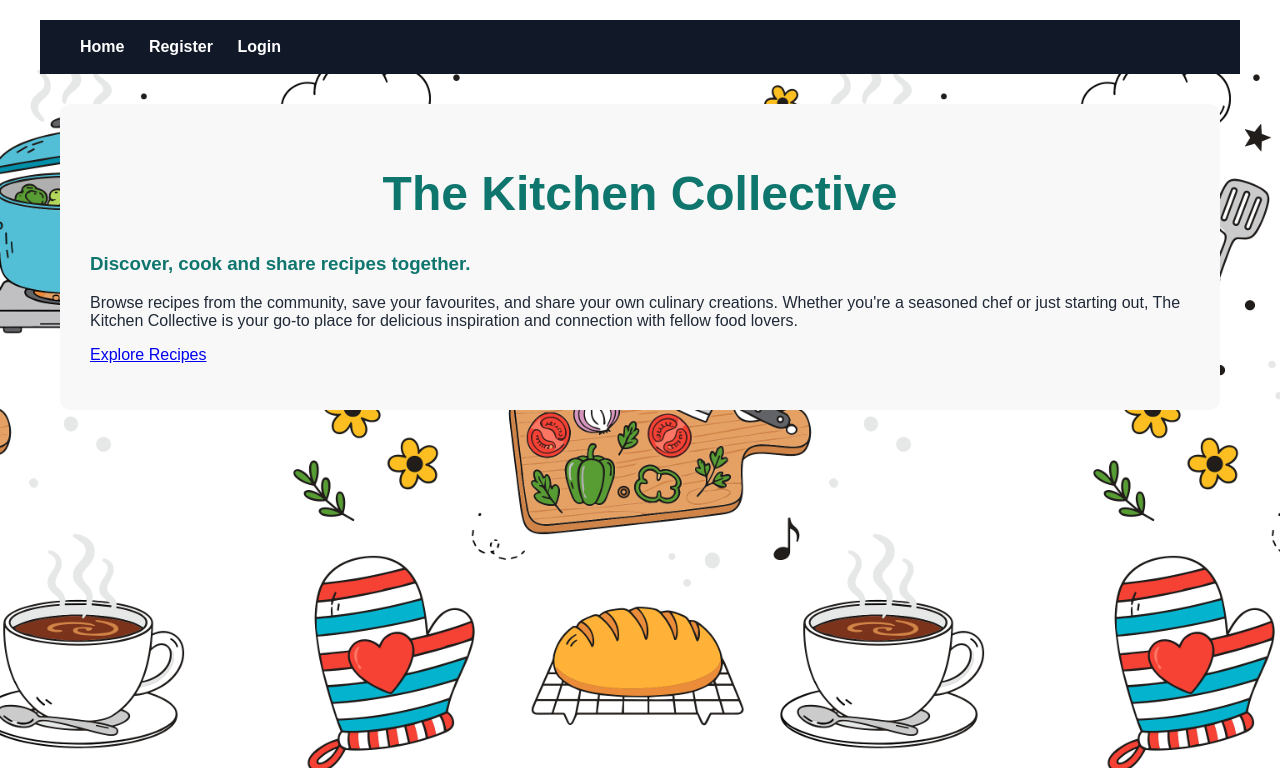
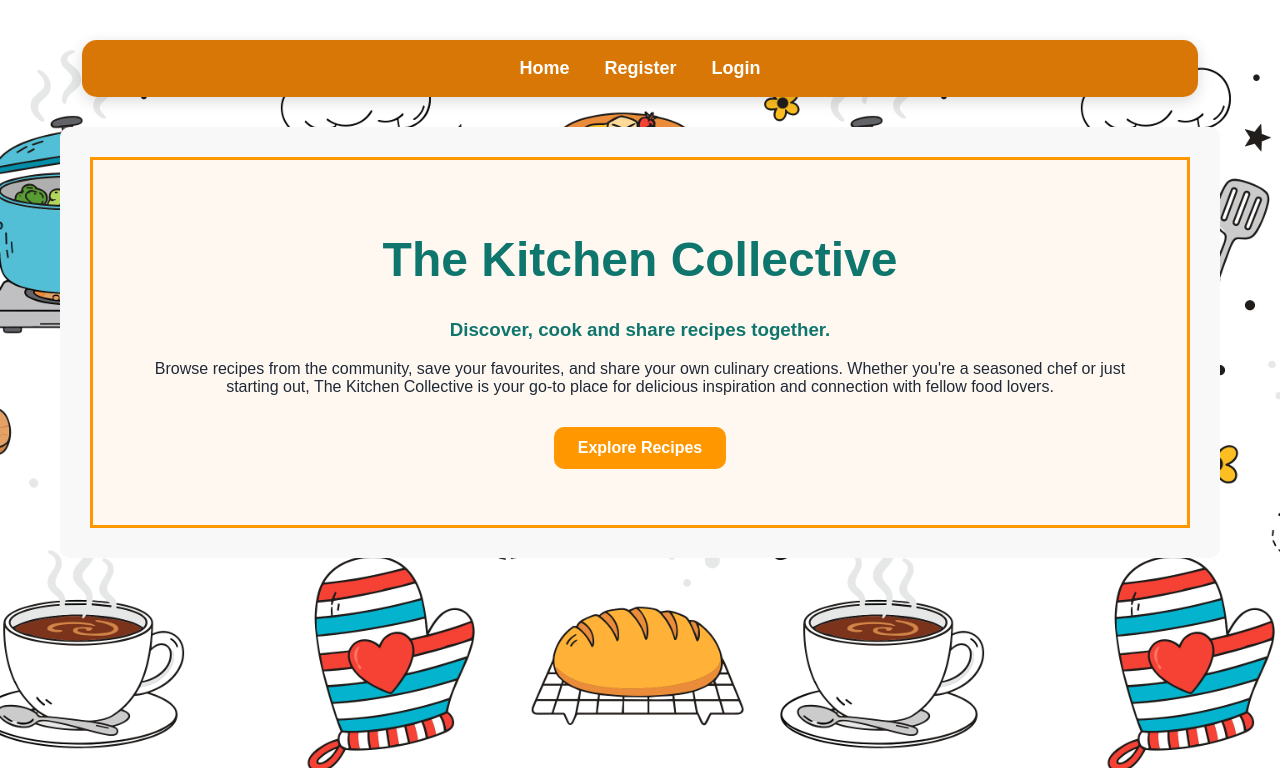
Before and after one commit to mdpos95-tech/recipe_flask_app_MOD4, a Flask app: page / in a window 1280 px wide. Shown: the top 768 px of the page. Run offline with Flask 3, Linux system fonts and the light colour scheme.

Commit message:
styling css and adding to html

```diff
--- a/static/style.css
+++ b/static/style.css
@@ -13,15 +13,24 @@ body{
 
 nav{
     margin-bottom: 20px;
-    background: #111827;
-    padding: 18px 40px;
+    background: #d97706;
+    padding: 18px;
+    border-radius: 15px;
+    margin: 20px auto;
+    width: 90%;
+    text-align: center;
+    display: flex;
+    justify-content: center;
+    gap: 35px;
+    box-shadow: 0 4px 15px rgba(0,0,0,0.15);
 }
 
 nav a{
-    margin-right: 20px;
     text-decoration: none;
     color: #fff;
     font-weight: bold;
+    font-size: 18px;
+    transition: 0.3s;
 }
 
 .container{
@@ -33,7 +42,8 @@ nav a{
 }
 
 nav a:hover{
-    color: #3b82f6;
+    color: #fff7ed;
+    transform: translateY(-2px);
 }
 
 h1{
@@ -48,18 +58,6 @@ h1, h2, h3 {
 h2 a{
     color: #0f766e;
     text-decoration: none;
-}
-
-
-.recipe{
-    background: white;
-    padding: 22px;
-    margin: 25px auto;
-    margin-bottom: 25px;
-    border-radius: 16px;
-    box-shadow: 0 8px 20px rgba(0,0,0,0.08 );
-    max-width: 100px;
-    border: 2px solid #ff9800;
 }
 
 
@@ -106,3 +104,87 @@ select{
     border-radius: 12px;
     margin-bottom: 15px;
 }
+
+.recipe{
+    background: white;
+    padding: 22px;
+    margin: 25px auto;
+    margin-bottom: 25px;
+    border-radius: 16px;
+    box-shadow: 0 8px 20px rgba(0,0,0,0.08 );
+    max-width: 859px;
+    border: 2px solid #ff9800;
+    width: 90%;
+}
+
+.recipe strong{
+    color: #0f766e;
+    font-size: 1.1rem;
+}
+
+.recipe p,
+.recipe li {
+    line-height: 1.8;
+    font-size: 1rem;
+    color: #374151;
+}
+
+.recipe-meta{
+    background: #fff7ed;
+    border-left: 4px solid #d97706;
+    padding: 15px;
+    margin-bottom: 25px;
+    border-radius: 8px;
+}
+
+
+.recipe ul,
+.recipe ol {
+    text-align: left;
+    padding-left: 25px;
+}
+
+.hero{
+    background: #fff8f0;
+    padding: 40px;
+    text-align: center;
+    border-bottom: 4px solid #ff9800;
+    border: 3px solid #ff9800;
+    backdrop-filter: blur(4px);
+}
+
+.hero-button{
+    display: inline-block;
+    background: #ff9800;
+    color: white;
+    text-decoration: none;
+    padding: 12px 24px;
+    border-radius: 10px;
+    font-weight: bold;
+    margin-top: 15px;
+}
+
+.flash-message{
+    background: #fff3cd;
+    color: #856404;
+    padding: 15px;
+    border-radius: 10px;
+    margin: 20px auto;
+    border: 2px solid #ffeeba;
+    width: 80%;
+    font-weight: bold;
+    text-align: center;
+    box-shadow: 0 4px 10px rgba(0,0,0,0.1);
+}
+
+.flash-success {
+    background: #d4edda;
+    color: #155724;
+    border: 2px solid #c3e6cb;
+}
+
+.flash-danger {
+    background: #f8d7da;
+    color: #721c24;
+    border: 2px solid #f5c6cb;
+}
--- a/templates/base.html
+++ b/templates/base.html
@@ -2,7 +2,7 @@
 <html>
 <head>
     <link rel="stylesheet" href="{{ url_for('static', filename='style.css') }}">
-    <title>Recipe App</title>
+    <title>The Kitchen Collective</title>
 </head>
 <body>
     <nav>
@@ -22,7 +22,7 @@
 {% with messages = get_flashed_messages(with_categories=True) %}
     {% if messages %}
      {% for category, message in messages %}
-        <p>{{ message }}</p>
+        <div class="flash-message flash-{{ category }}">{{ message }}</div>
      {% endfor %}
 
     {% endif %}
--- a/templates/home.html
+++ b/templates/home.html
@@ -2,7 +2,7 @@
 
 {% block content %}
 
-
+<div class="hero">
 <h1>The Kitchen Collective</h1>
 
 <h3>
@@ -14,7 +14,8 @@
 </p>
 
 <p>
-    <a href="{{ url_for('recipes') }}">Explore Recipes</a>
+    <a href="{{ url_for('recipes') }}" class="hero-button">Explore Recipes</a>
 
 </p>
+</div>
 {% endblock %}
--- a/templates/recipe_detail.html
+++ b/templates/recipe_detail.html
@@ -2,8 +2,10 @@
 
 {%- block content -%}
     <h1>{{ recipe.title }}</h1>
-    <p><strong>Created by:</strong> {{ recipe.author.username }}</p>
-    <p><strong>Category:</strong> {{ recipe.category.name }}</p>
+    <div class="recipe-meta">
+        <p><strong>Created by:</strong> {{ recipe.author.username }}</p>
+        <p><strong>Category:</strong> {{ recipe.category.name }}</p>
+    </div>
     <p><strong>Ingredients:</strong><br>{{ recipe.ingredients }}</p>
     <p><strong>Instructions:</strong><br>{{ recipe.instructions }}</p>
 
--- a/templates/recipes.html
+++ b/templates/recipes.html
@@ -31,11 +31,11 @@
         {% endfor %}
     </ul>
     <p><strong>Instructions:</strong></p>
-    <ul>
+    <ol>
         {% for step in recipe.instructions.split('\n') %}
         <li>{{ step }}</li>
         {% endfor %}
-    </ul>
+    </ol>
    </div>
    {% endfor %}
 {% endblock %}
```
Also changed, not shown: 1 other file.
